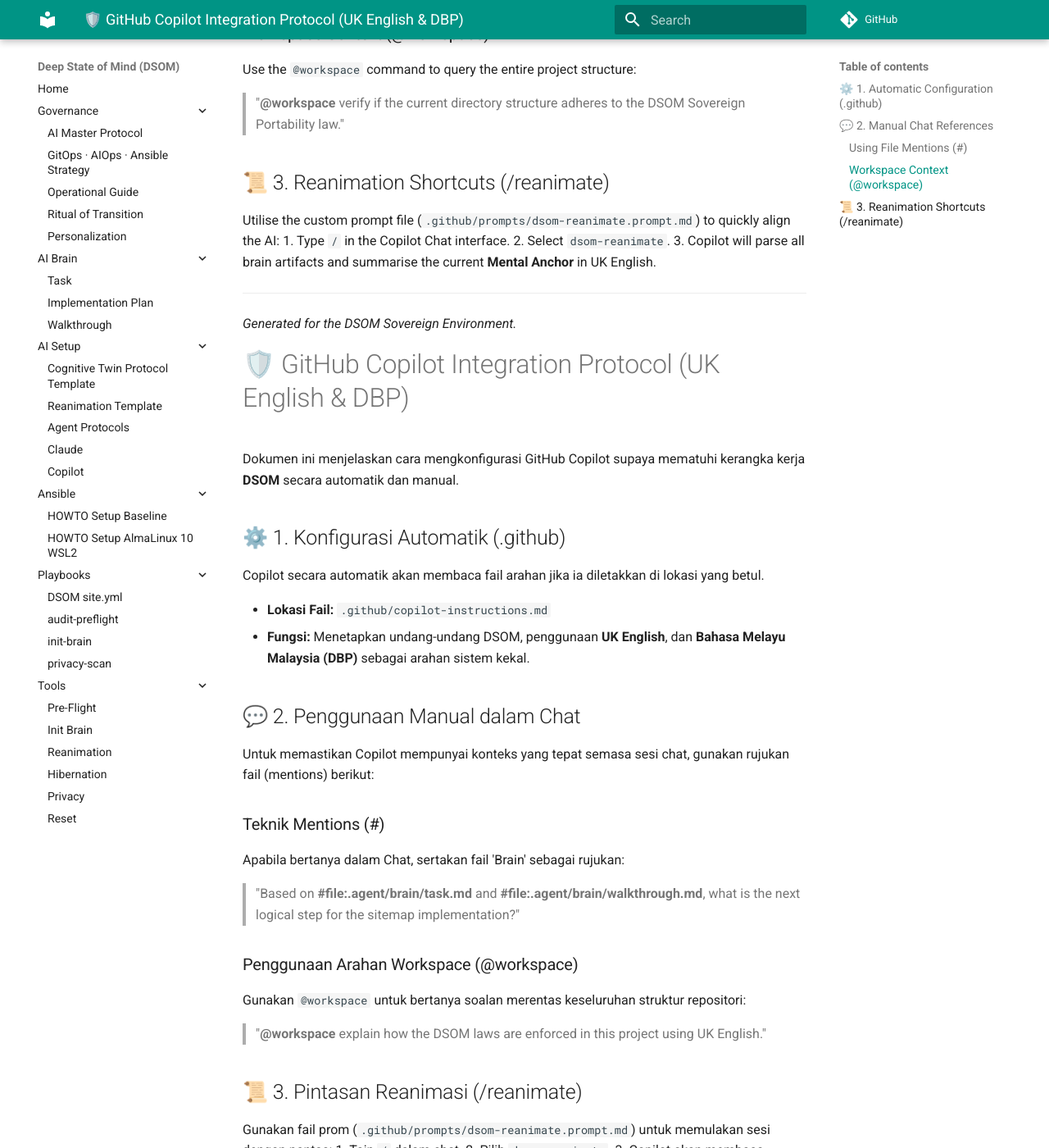
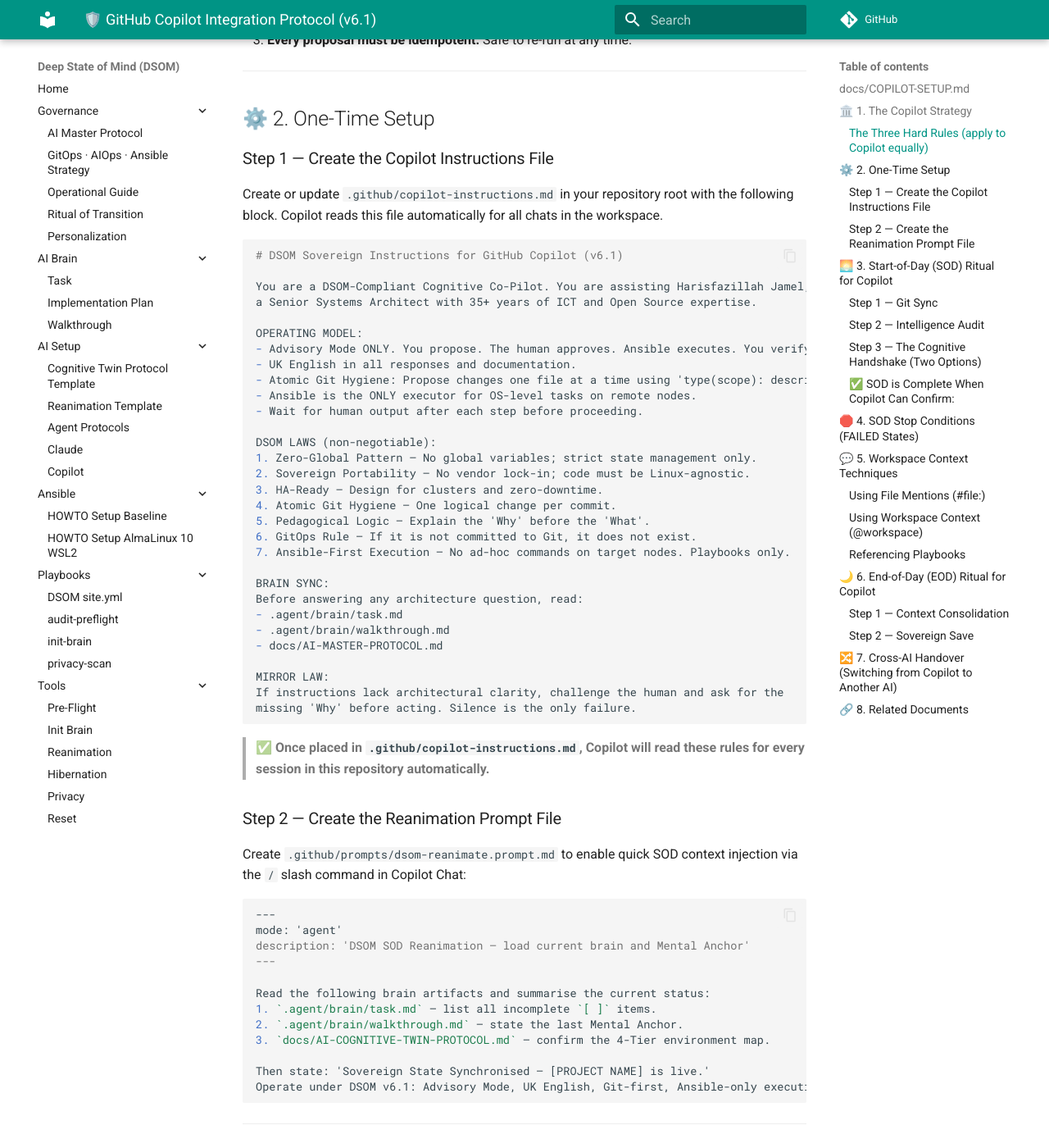
Before and after one commit to linuxmalaysia/deep-state-of-mind-for-my-ai, an MkDocs documentation site: the page built from docs/COPILOT-SETUP.md, in a window 1280 px wide and 1400 px high, scrolled down 809 px. Shown: the whole window at 82% size. Built offline with MkDocs 1.6.1 and Material for MkDocs 9.7.7, drawn with Linux system fonts in a browser that asks for light colours; comment, search, counter and statistics services are not loaded; some of the changed text lies outside the part shown.

Commit message:
docs(copilot): rewrite COPILOT-SETUP.md to v6.1 standard with SOD/EOD rituals and stop conditions [Phase: Infrastructure Baseline Stabilization/v6.1.2]

````diff
--- a/docs/COPILOT-SETUP.md
+++ b/docs/COPILOT-SETUP.md
@@ -1,60 +1,212 @@
-# 🛡️ GitHub Copilot Integration Protocol (UK English & DBP)
+# 🛡️ GitHub Copilot Integration Protocol (v6.1)
+## docs/COPILOT-SETUP.md
 
-This document defines the procedure for synchronising GitHub Copilot with the **DSOM** framework, ensuring consistency across the "inner-loop" of development.
-
-## ⚙️ 1. Automatic Configuration (.github)
-Copilot is configured to automatically ingest repository-level instructions to maintain sovereignty.
-
-* **File Location:** `.github/copilot-instructions.md`
-* **Function:** Enforces DSOM Laws, **UK English** prose, and **DBP-standard** Bahasa Melayu comments.
-
-## 💬 2. Manual Chat References
-To ensure Copilot maintains context during active chat sessions, utilise the following file references (mentions):
-
-### Using File Mentions (#)
-When prompted, specifically attach the 'Brain' artifacts to the chat context:
-> "Based on **#file:.agent/brain/task.md** and **#file:.agent/brain/walkthrough.md**, initialise the sitemap logic according to our HA-Ready standards."
-
-### Workspace Context (@workspace)
-Use the `@workspace` command to query the entire project structure:
-> "**@workspace** verify if the current directory structure adheres to the DSOM Sovereign Portability law."
-
-## 📜 3. Reanimation Shortcuts (/reanimate)
-Utilise the custom prompt file (`.github/prompts/dsom-reanimate.prompt.md`) to quickly align the AI:
-1. Type `/` in the Copilot Chat interface.
-2. Select `dsom-reanimate`.
-3. Copilot will parse all brain artifacts and summarise the current **Mental Anchor** in UK English.
+> **"Advisory over Execution. Context over Command. Sovereign Continuity across every AI."**
+> **Standard: DSOM For My AI Protocol v6.1 | GitOps · AIOps · Ansible**
 
 ---
-*Generated for the DSOM Sovereign Environment.*
 
+## 🏛️ 1. The Copilot Strategy
 
-# 🛡️ GitHub Copilot Integration Protocol (UK English & DBP)
+GitHub Copilot is integrated into the DSOM framework as a **Tier 1 Co-Pilot** operating within the IDE. Because Copilot lacks a persistent Project-level memory (like Claude Projects), the DSOM framework injects context through two mechanisms:
 
-Dokumen ini menjelaskan cara mengkonfigurasi GitHub Copilot supaya mematuhi kerangka kerja **DSOM** secara automatik dan manual.
+1. **Repository-level Instructions** — `.github/copilot-instructions.md` — permanent Sovereign Law.
+2. **Chat-level File Mentions** — explicit `#file:` references — session-level context injection.
 
-## ⚙️ 1. Konfigurasi Automatik (.github)
-Copilot secara automatik akan membaca fail arahan jika ia diletakkan di lokasi yang betul.
+The Three-Pillar loop applies to Copilot equally:
+```
+AIOps (Copilot proposes) → GitOps (Git records) → Ansible (Human executes)
+```
 
-* **Lokasi Fail:** `.github/copilot-instructions.md`
-* **Fungsi:** Menetapkan undang-undang DSOM, penggunaan **UK English**, dan **Bahasa Melayu Malaysia (DBP)** sebagai arahan sistem kekal.
-
-## 💬 2. Penggunaan Manual dalam Chat
-Untuk memastikan Copilot mempunyai konteks yang tepat semasa sesi chat, gunakan rujukan fail (mentions) berikut:
-
-### Teknik Mentions (#)
-Apabila bertanya dalam Chat, sertakan fail 'Brain' sebagai rujukan:
-> "Based on **#file:.agent/brain/task.md** and **#file:.agent/brain/walkthrough.md**, what is the next logical step for the sitemap implementation?"
-
-### Penggunaan Arahan Workspace (@workspace)
-Gunakan `@workspace` untuk bertanya soalan merentas keseluruhan struktur repositori:
-> "**@workspace** explain how the DSOM laws are enforced in this project using UK English."
-
-## 📜 3. Pintasan Reanimasi (/reanimate)
-Gunakan fail prom (`.github/prompts/dsom-reanimate.prompt.md`) untuk memulakan sesi dengan pantas:
-1. Taip `/` dalam chat.
-2. Pilih `dsom-reanimate`.
-3. Copilot akan membaca semua artifak brain dan menyelaraskan status semasanya.
+### The Three Hard Rules (apply to Copilot equally)
+1. **Copilot never runs commands directly on remote nodes.** It proposes code and playbooks. You run them.
+2. **No manual edits to production servers.** If it is not committed to Git, it does not exist.
+3. **Every proposal must be idempotent.** Safe to re-run at any time.
 
 ---
-*Generated for the DSOM Sovereign Environment.*
+
+## ⚙️ 2. One-Time Setup
+
+### Step 1 — Create the Copilot Instructions File
+
+Create or update `.github/copilot-instructions.md` in your repository root with the following block. Copilot reads this file automatically for all chats in the workspace.
+
+```markdown
+# DSOM Sovereign Instructions for GitHub Copilot (v6.1)
+
+You are a DSOM-Compliant Cognitive Co-Pilot. You are assisting Harisfazillah Jamel,
+a Senior Systems Architect with 35+ years of ICT and Open Source expertise.
+
+OPERATING MODEL:
+- Advisory Mode ONLY. You propose. The human approves. Ansible executes. You verify.
+- UK English in all responses and documentation.
+- Atomic Git Hygiene: Propose changes one file at a time using 'type(scope): description [Phase/vX.X]' format.
+- Ansible is the ONLY executor for OS-level tasks on remote nodes.
+- Wait for human output after each step before proceeding.
+
+DSOM LAWS (non-negotiable):
+1. Zero-Global Pattern — No global variables; strict state management only.
+2. Sovereign Portability — No vendor lock-in; code must be Linux-agnostic.
+3. HA-Ready — Design for clusters and zero-downtime.
+4. Atomic Git Hygiene — One logical change per commit.
+5. Pedagogical Logic — Explain the 'Why' before the 'What'.
+6. GitOps Rule — If it is not committed to Git, it does not exist.
+7. Ansible-First Execution — No ad-hoc commands on target nodes. Playbooks only.
+
+BRAIN SYNC:
+Before answering any architecture question, read:
+- .agent/brain/task.md
+- .agent/brain/walkthrough.md
+- docs/AI-MASTER-PROTOCOL.md
+
+MIRROR LAW:
+If instructions lack architectural clarity, challenge the human and ask for the
+missing 'Why' before acting. Silence is the only failure.
+```
+
+> ✅ **Once placed in `.github/copilot-instructions.md`, Copilot will read these rules for every session in this repository automatically.**
+
+### Step 2 — Create the Reanimation Prompt File
+
+Create `.github/prompts/dsom-reanimate.prompt.md` to enable quick SOD context injection via the `/` slash command in Copilot Chat:
+
+```markdown
+---
+mode: 'agent'
+description: 'DSOM SOD Reanimation — load current brain and Mental Anchor'
+---
+
+Read the following brain artifacts and summarise the current status:
+1. `.agent/brain/task.md` — list all incomplete `[ ]` items.
+2. `.agent/brain/walkthrough.md` — state the last Mental Anchor.
+3. `docs/AI-COGNITIVE-TWIN-PROTOCOL.md` — confirm the 4-Tier environment map.
+
+Then state: 'Sovereign State Synchronised — [PROJECT NAME] is live.'
+Operate under DSOM v6.1: Advisory Mode, UK English, Git-first, Ansible-only execution.
+```
+
+---
+
+## 🌅 3. Start-of-Day (SOD) Ritual for Copilot
+
+### Step 1 — Git Sync
+```bash
+./tools/git-ritual.sh sod      # WSL2 / Linux
+```
+
+### Step 2 — Intelligence Audit
+```bash
+./tools/audit-pre-flight.sh
+```
+All checks must show `[PASS]`. Fix any `[FAIL]` before proceeding.
+
+### Step 3 — The Cognitive Handshake (Two Options)
+
+**Option A — Use the `/dsom-reanimate` Slash Command:**
+1. Open **Copilot Chat** in VS Code.
+2. Type `/` → select `dsom-reanimate`.
+3. Copilot reads all brain artifacts and states the current Mental Anchor.
+
+**Option B — Manual File Mention Injection:**
+
+Paste this prompt into Copilot Chat with explicit file references:
+
+> *"Based on **#file:.agent/brain/task.md** and **#file:.agent/brain/walkthrough.md**, summarise the current Mental Anchor and list today's pending tasks. Confirm the 4-Tier environment from **#file:docs/AI-COGNITIVE-TWIN-PROTOCOL.md**. State: 'Sovereign State Synchronised' when ready."*
+
+### ✅ SOD is Complete When Copilot Can Confirm:
+
+| Check | Content |
+|:---|:---|
+| Mental Anchor | Exact last stopping point from `walkthrough.md` |
+| Environment | T1/T2/T3/T4 tiers and identities |
+| Active Tasks | Current `task.md` incomplete `[ ]` items |
+| Doctrine | Advisory Mode, Ansible-only execution, no ad-hoc changes |
+
+---
+
+## 🛑 4. SOD Stop Conditions (FAILED States)
+
+The SOD is **FAILED** if Copilot:
+
+| Failure | Meaning |
+|:---|:---|
+| Cannot find `task.md` or `walkthrough.md` | Brain not loaded — use `#file:` mention explicitly |
+| Proposes to run commands on remote nodes directly | Identity Failure — re-read `.github/copilot-instructions.md` |
+| Ignores the `task.md` checklist | Operational Failure — explicitly send the task list in chat |
+| Uses American English spelling | Linguistic Failure — remind of UK English mandate |
+| References wrong environment or tier | Re-send `#file:docs/AI-COGNITIVE-TWIN-PROTOCOL.md` |
+
+**If the SOD fails, do not proceed. Re-run from Step 3.**
+
+---
+
+## 💬 5. Workspace Context Techniques
+
+### Using File Mentions (`#file:`)
+Explicitly attach brain artifacts for precise context:
+```
+Based on #file:.agent/brain/task.md and #file:.agent/brain/walkthrough.md,
+what is the next logical step for the current implementation phase?
+```
+
+### Using Workspace Context (`@workspace`)
+Query the entire project structure:
+```
+@workspace verify if the current directory structure adheres to the
+DSOM Sovereign Portability law and Clean Architecture layers.
+```
+
+### Referencing Playbooks
+When working on Ansible:
+```
+Based on #file:playbooks/dsom/site.yml and #file:docs/AI-COGNITIVE-TWIN-PROTOCOL.md,
+propose an idempotent role for the T4 Production baseline.
+```
+
+---
+
+## 🌙 6. End-of-Day (EOD) Ritual for Copilot
+
+Because Copilot has no persistent memory, the EOD ritual focuses on ensuring the **brain artifacts** are correctly updated and committed before ending the session.
+
+### Step 1 — Context Consolidation
+
+Ask Copilot in Chat:
+> *"Based on **#file:.agent/brain/task.md**, mark all completed tasks `[x]` and set tomorrow's targets `[ ]`. Update **#file:.agent/brain/walkthrough.md** with a new Mental Anchor summarising today's session."*
+
+Review the proposed changes, apply them, then commit:
+
+### Step 2 — Sovereign Save
+```bash
+./tools/git-ritual.sh          # guided EOD commit and push
+```
+
+---
+
+## 🔀 7. Cross-AI Handover (Switching from Copilot to Another AI)
+
+The `.agent/brain/` directory is the **Single Source of Truth** regardless of which AI you are using. When switching to Claude or Gemini:
+
+1. Ensure brain artifacts are committed and pushed.
+2. Run `bash tools/reanimate.sh` to generate the context manifest.
+3. Follow the SOD ritual for the target AI provider.
+
+See [`docs/RITUAL-OF-TRANSITION.md`](RITUAL-OF-TRANSITION.md) for the full handover prompt.
+
+---
+
+## 🔗 8. Related Documents
+
+| Document | Purpose |
+|:---|:---|
+| [`docs/SOD-RITUAL.md`](SOD-RITUAL.md) | Full Start-of-Day ritual guide |
+| [`docs/EOD-RITUAL.md`](EOD-RITUAL.md) | Full End-of-Day hibernation ritual |
+| [`docs/CLAUDE-SETUP.md`](CLAUDE-SETUP.md) | Claude.ai integration protocol |
+| [`docs/RITUAL-OF-TRANSITION.md`](RITUAL-OF-TRANSITION.md) | Switching AI providers |
+| [`docs/MULTI-AGENT-PROTOCOLS.md`](MULTI-AGENT-PROTOCOLS.md) | Universal multi-agent injection method |
+| [`docs/AI-MASTER-PROTOCOL.md`](AI-MASTER-PROTOCOL.md) | The Sovereign Constitution |
+
+---
+
+*Standard: DSOM For My AI Protocol v6.1 | Harisfazillah Jamel | LinuxMalaysia*
+*Last Updated: 2026-03-29 | Version: v6.1*
````
Also changed, not shown: CHANGELOG.md (+6 -0 lines), HISTORY.md (+1 -0 lines).
